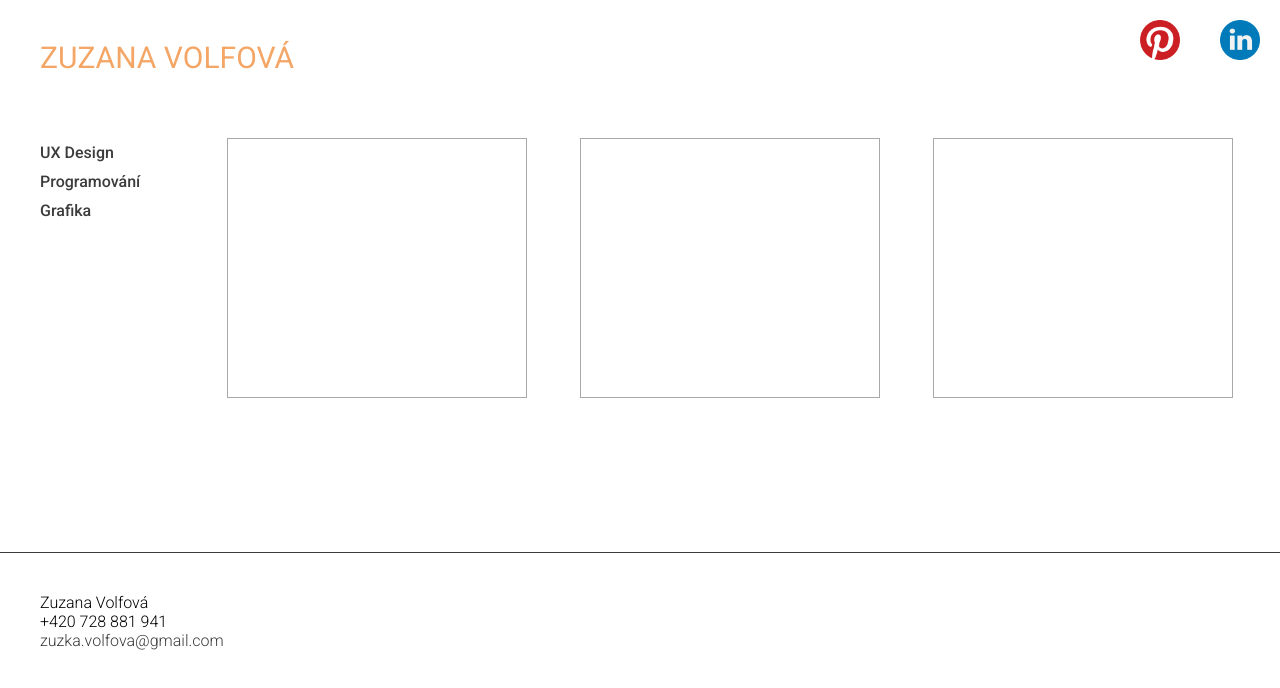
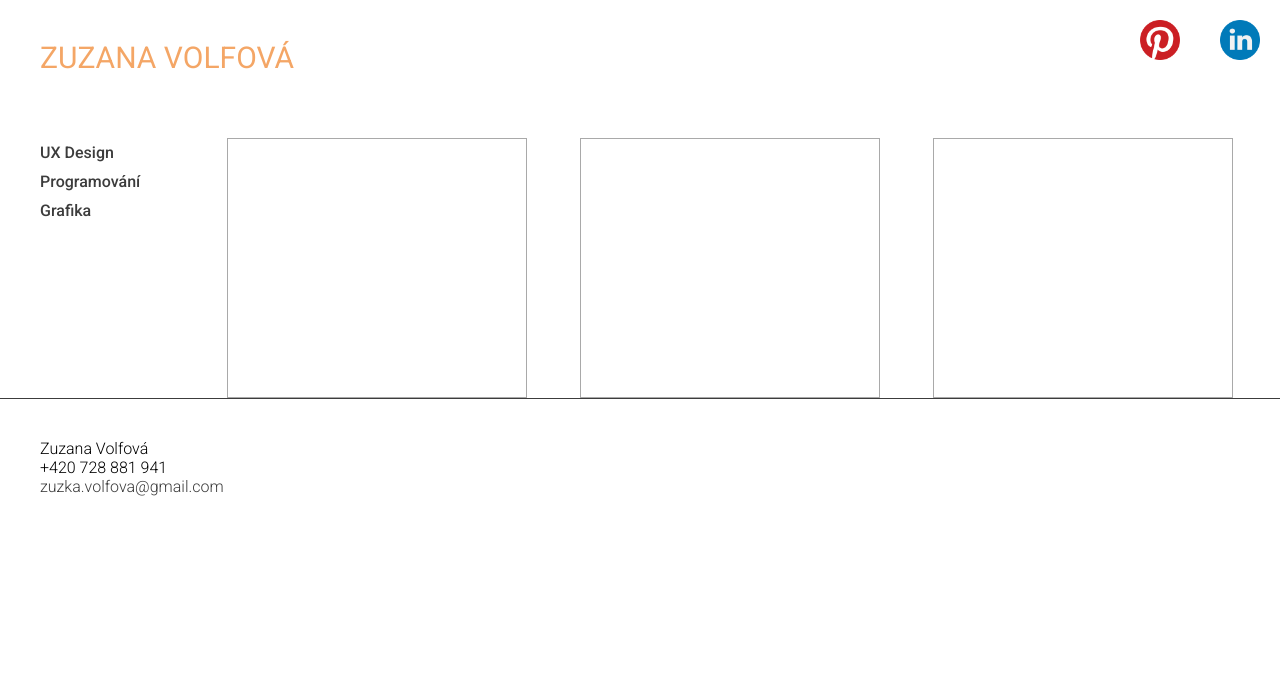
Before and after one commit to zuzanavolfova/zuzana-volfova, an Eleventy site: page index.html in a window 1280 px wide. Built offline with nearby package versions, Linux system fonts and the light colour scheme; Eleventy itself is replaced by a stand-in of ours; files that its build step writes are made by us from their sources.

Commit message:
edit layout grit row

```diff
--- a/scss/layout/_layout.scss
+++ b/scss/layout/_layout.scss
@@ -4,7 +4,7 @@
     @include mixins.desktop {
         display: grid;
         grid-template-columns: 1fr 3fr 3fr 3fr;
-        grid-template-rows: 1fr 3fr 1fr;
+        grid-template-rows: 1fr auto 1fr;
         grid-template-areas:
         "logo   logo      logo         media"
         "menu   navigation navigation navigation"
```
Also changed, not shown: 2 other files.
